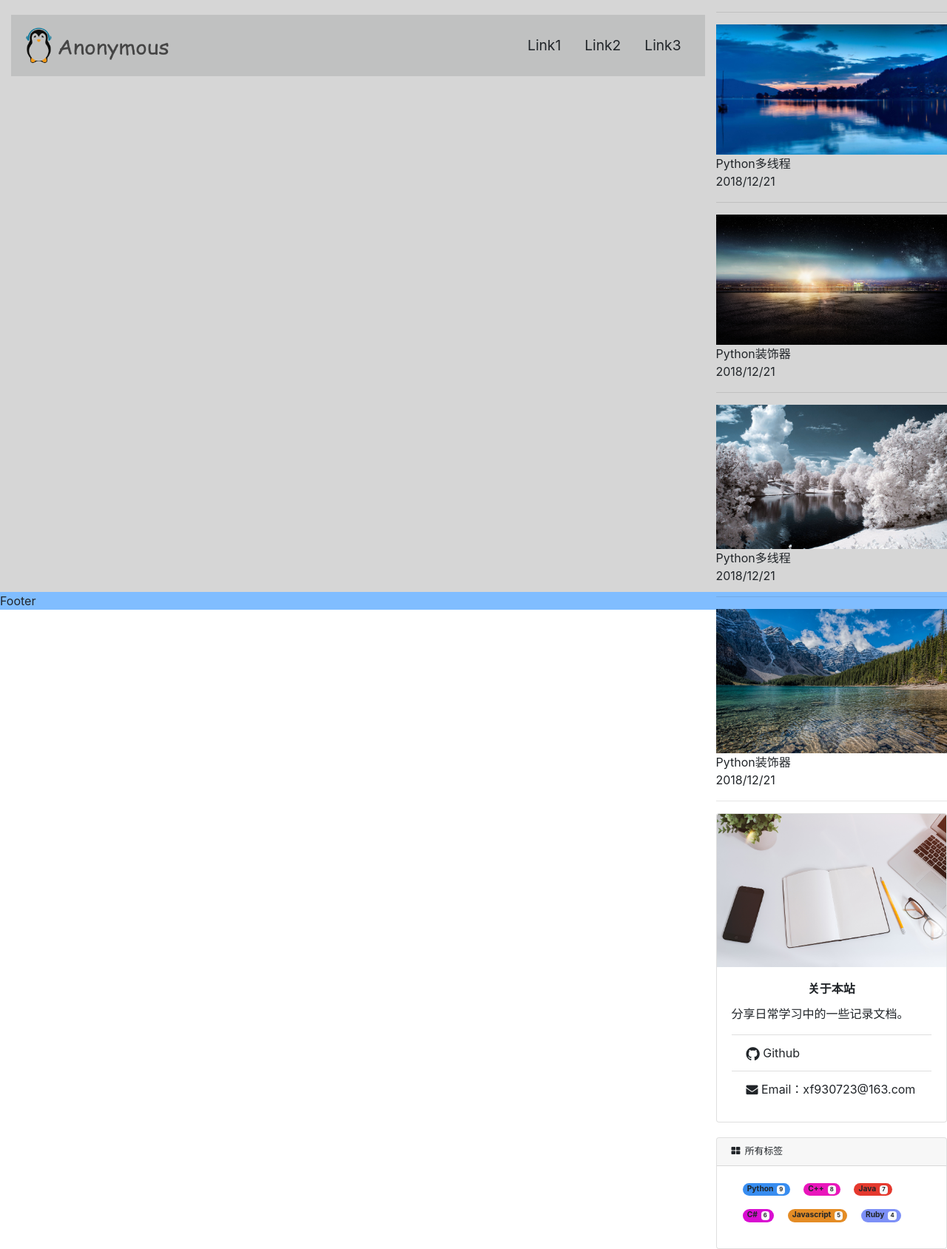
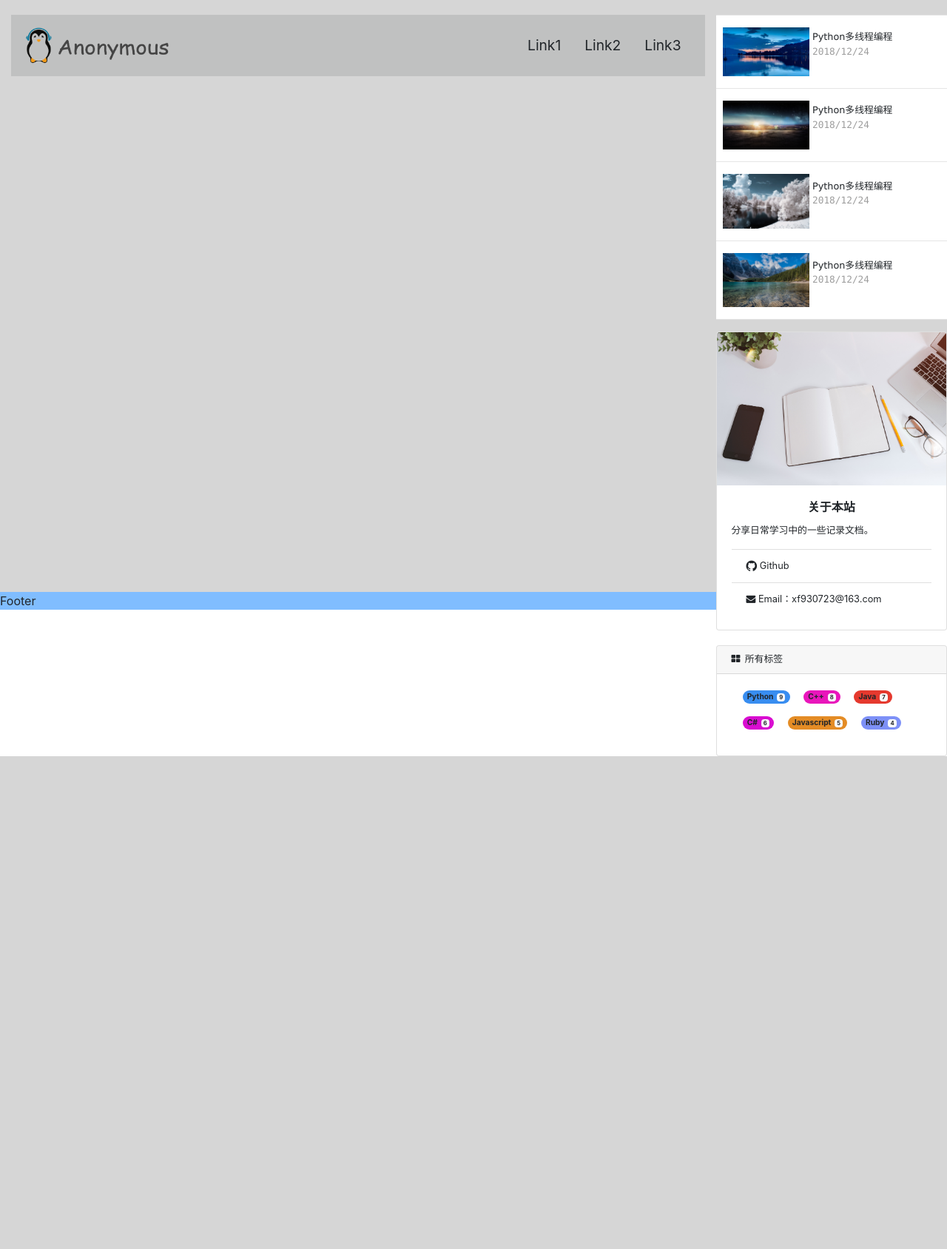
Before and after one commit to AnonymousXF/BlogV2.0, a Python web app: template app/templates/base.html in a window 1280 px wide. Shown: the whole page at 74% size. After the commit the page ends 1022 px from the top, so only its background shows below. Run offline with Jinja, Linux system fonts and the light colour scheme; the template is opened without the code that fills it, so the values that code supplies are empty.

Commit message:
Update sidebar.html

```diff
--- a/app/templates/sidebar.html
+++ b/app/templates/sidebar.html
@@ -1,66 +1,66 @@
 <nav>
-    <div id="popular">
+    <div class="about-site">
+        <div class="popular">
             <hr>
             <div class="popular-article">
                 <div class="pre-img">
-                <img src="{{ url_for('static', filename='image/test1.jpg') }}" alt="article-img" style="width: 100%">
+                    <img src="{{ url_for('static', filename='image/test1.jpg') }}" alt="Pre-img" style="width:100%">
                 </div>
                 <div class="article">
                     <div class="title">
-                    <span>Python多线程</span>
+                        Python多线程编程
                     </div>
                     <div class="date">
-                    2018/12/21
+                        2018/12/24
                     </div>
                 </div>
             </div>
             <hr>
             <div class="popular-article">
                 <div class="pre-img">
-                <img src="{{ url_for('static', filename='image/test2.jpg') }}" alt="article-img" style="width: 100%">
+                    <img src="{{ url_for('static', filename='image/test2.jpg') }}" alt="Pre-img" style="width:100%">
                 </div>
                 <div class="article">
                     <div class="title">
-                    <span>Python装饰器</span>
+                        Python多线程编程
                     </div>
                     <div class="date">
-                    2018/12/21
+                        2018/12/24
                     </div>
                 </div>
             </div>
             <hr>
             <div class="popular-article">
                 <div class="pre-img">
-                <img src="{{ url_for('static', filename='image/test3.jpg') }}" alt="article-img" style="width: 100%">
+                    <img src="{{ url_for('static', filename='image/test3.jpg') }}" alt="Pre-img" style="width:100%">
                 </div>
                 <div class="article">
                     <div class="title">
-                    Python多线程
+                        Python多线程编程
                     </div>
                     <div class="date">
-                    2018/12/21
+                        2018/12/24
                     </div>
                 </div>
             </div>
             <hr>
             <div class="popular-article">
                 <div class="pre-img">
-                <img src="{{ url_for('static', filename='image/test4.jpg') }}" alt="article-img" style="width: 100%">
+                    <img src="{{ url_for('static', filename='image/test4.jpg') }}" alt="Pre-img" style="width:100%">
                 </div>
                 <div class="article">
                     <div class="title">
-                    Python装饰器
+                        Python多线程编程
                     </div>
                     <div class="date">
-                    2018/12/21
+                        2018/12/24
                     </div>
                 </div>
             </div>
             <hr>
         </div>
-    <div class="about-me">
         <div class="card">
-            <img class="card-img-top" src="{{ url_for('static', filename='image/home-bg.jpg') }}" alt="Card image cap">
+            <img class="card-img-top" src="{{ url_for('static', filename='image/home-bg.jpg') }}" alt="Card Image Top">
             <div class="card-body">
                 <h6 class="card-title" style="text-align: center"><b>关于本站</b></h6>
                 <p class="card-text">分享日常学习中的一些记录文档。</p>
@@ -72,7 +72,6 @@
                         <i class="fa fa-envelope"></i>&nbsp;<a>Email：xf930723@163.com</a>
                     </li>
                 </ul>
-            </div>
             </div>
         </div>
         <div class="tag-panel">
@@ -90,4 +89,5 @@
                 </div>
             </div>
         </div>
+    </div>
 </nav>
```
Lines whose indentation alone changed are shown as unchanged.
